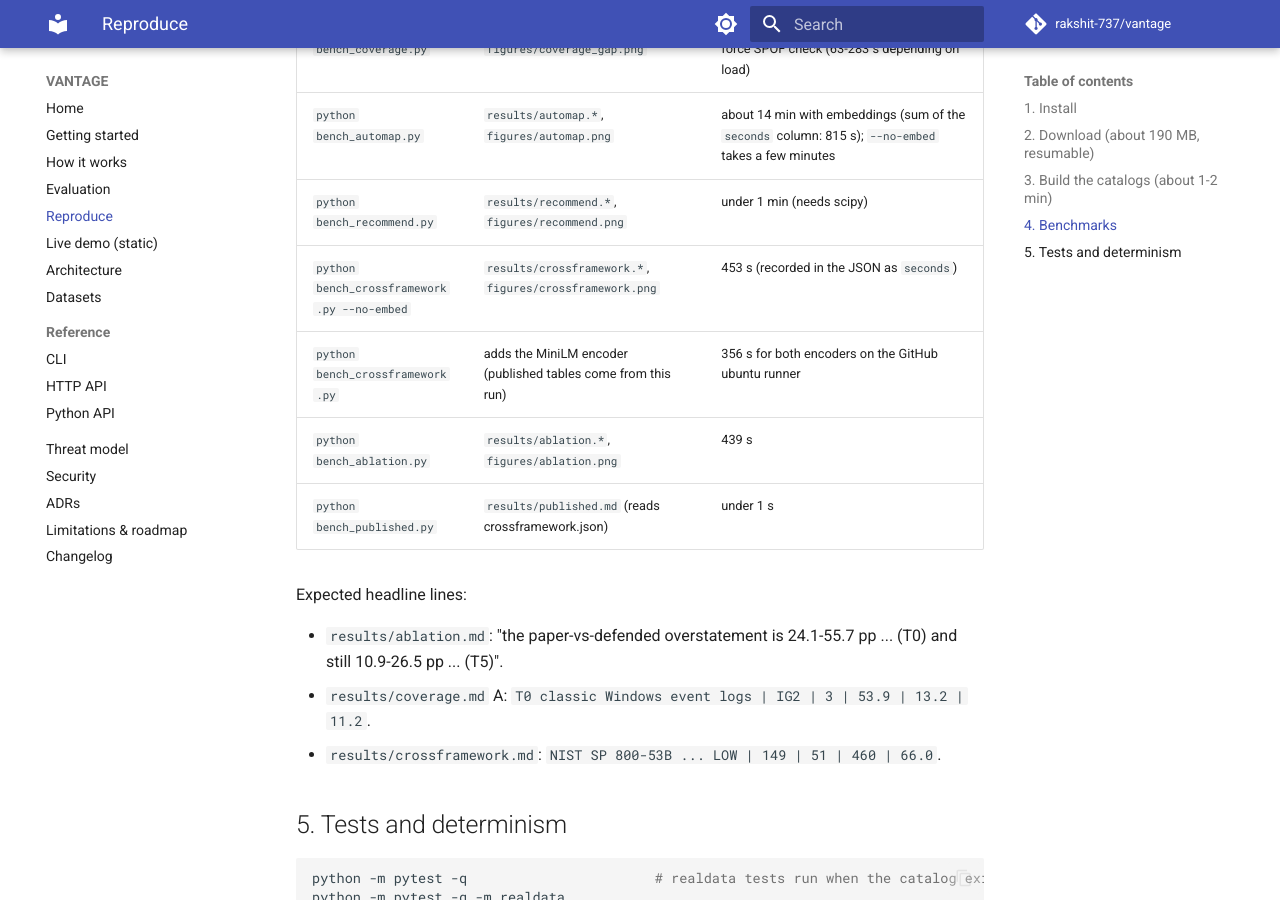
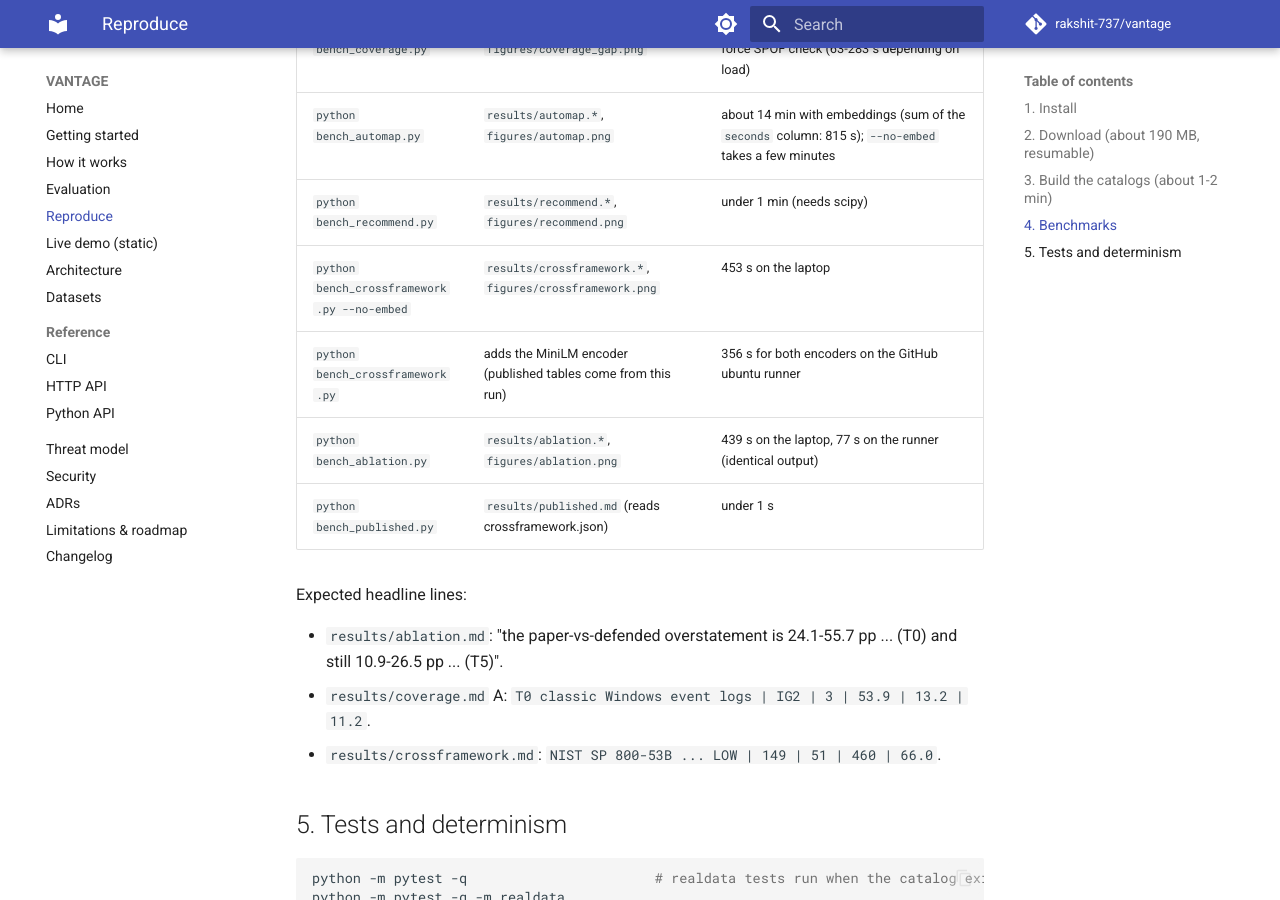
Before and after one commit to rakshit-737/vantage, an MkDocs documentation site: the page built from docs/reproduce.md, in a window 1280 px wide and 900 px high, scrolled down 1488 px. Built offline with MkDocs 1.6.1 and Material for MkDocs 9.7.7, drawn with Linux system fonts in a browser that asks for light colours; comment, search, counter and statistics services are not loaded.

Commit message:
docs(reproduce): label laptop vs runner timings
Co-Authored-By: Claude <noreply@anthropic.com>

```diff
--- a/docs/reproduce.md
+++ b/docs/reproduce.md
@@ -66,9 +66,9 @@ Run from `benchmarks/`. Measured wall times are from the published run.
 | `python bench_coverage.py` | `results/coverage.*`, `figures/coverage_gap.png` | about 3-5 min, dominated by the brute-force SPOF check (63-283 s depending on load) |
 | `python bench_automap.py` | `results/automap.*`, `figures/automap.png` | about 14 min with embeddings (sum of the `seconds` column: 815 s); `--no-embed` takes a few minutes |
 | `python bench_recommend.py` | `results/recommend.*`, `figures/recommend.png` | under 1 min (needs scipy) |
-| `python bench_crossframework.py --no-embed` | `results/crossframework.*`, `figures/crossframework.png` | 453 s (recorded in the JSON as `seconds`) |
+| `python bench_crossframework.py --no-embed` | `results/crossframework.*`, `figures/crossframework.png` | 453 s on the laptop |
 | `python bench_crossframework.py` | adds the MiniLM encoder (published tables come from this run) | 356 s for both encoders on the GitHub ubuntu runner |
-| `python bench_ablation.py` | `results/ablation.*`, `figures/ablation.png` | 439 s |
+| `python bench_ablation.py` | `results/ablation.*`, `figures/ablation.png` | 439 s on the laptop, 77 s on the runner (identical output) |
 | `python bench_published.py` | `results/published.md` (reads crossframework.json) | under 1 s |
 
 Expected headline lines:
```
